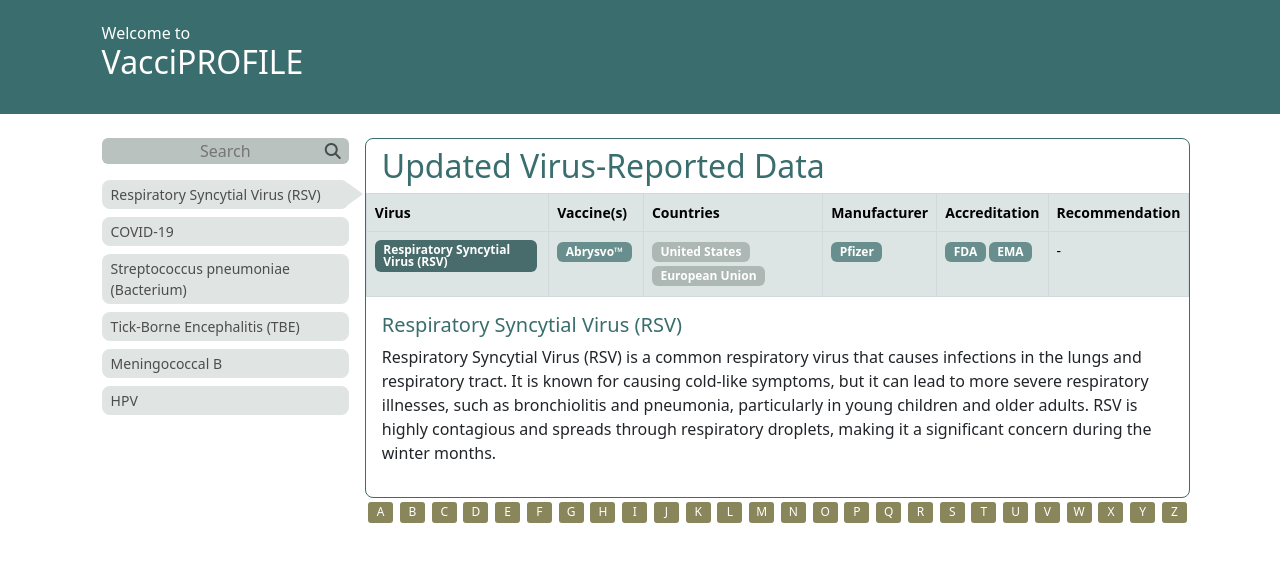
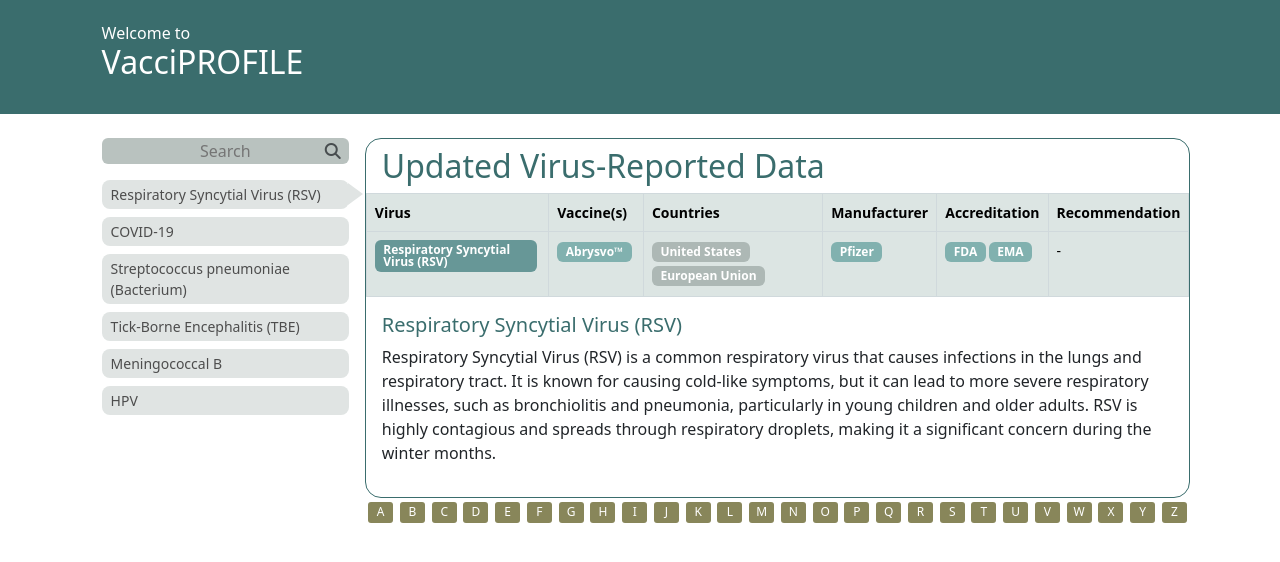
Before and after one commit to gudaedujobs/vacciprofile, a React (Create React App) app in the folder client/: page / in a window 1280 px wide. Shown: the top 562 px of the page. Built offline with nearby package versions, Linux system fonts and the light colour scheme.

Commit message:
Latest update

```diff
--- a/client/src/App.js
+++ b/client/src/App.js
@@ -110,7 +110,7 @@ const App = () => {
                         </div>
                     </div>
                     <div className='view-container bg-white col-6 col-sm-8 col-lg-9 p-0'>
-                        <div className='border border-primary border-1 rounded-3'>
+                        <div className='border border-primary border-1 rounded-4'>
                             <h1 className='heading text-primary px-3 pt-2'>Updated Virus-Reported Data</h1>
                             <div className='view-header table-responsive m-0'>
                                 <table className='table table-success w-100 m-0'>
--- a/client/src/assets/styles/custom.scss
+++ b/client/src/assets/styles/custom.scss
@@ -12,8 +12,8 @@ $danger:rgb(167, 57, 57);
 $table: rgb(220, 229, 227);
 $dark: #3e3f3e;
 $darker: rgb(141, 145, 144);
-$selected: rgb(72, 107, 107);
-$pale: rgb(104, 143, 142);
+$selected: rgb(103, 151, 151);
+$pale: rgb(129, 177, 175);
 $hover: rgb(119, 165, 157);
 $unselectable: rgb(173, 184, 181);
 
```
